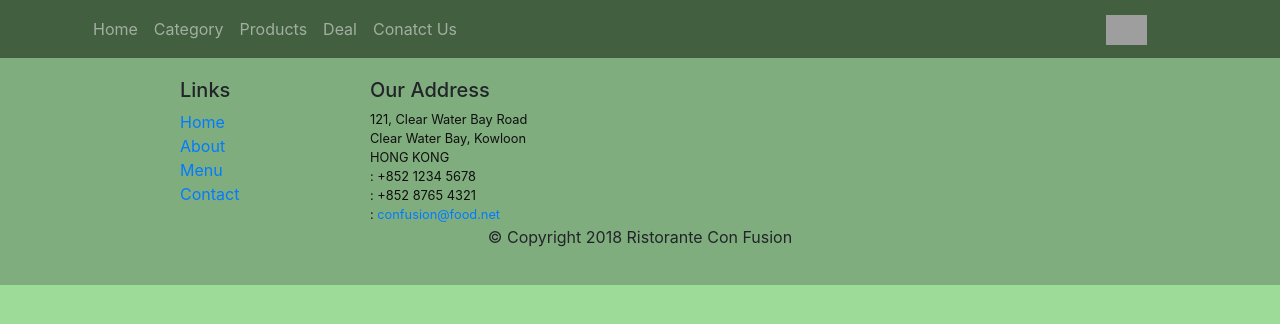
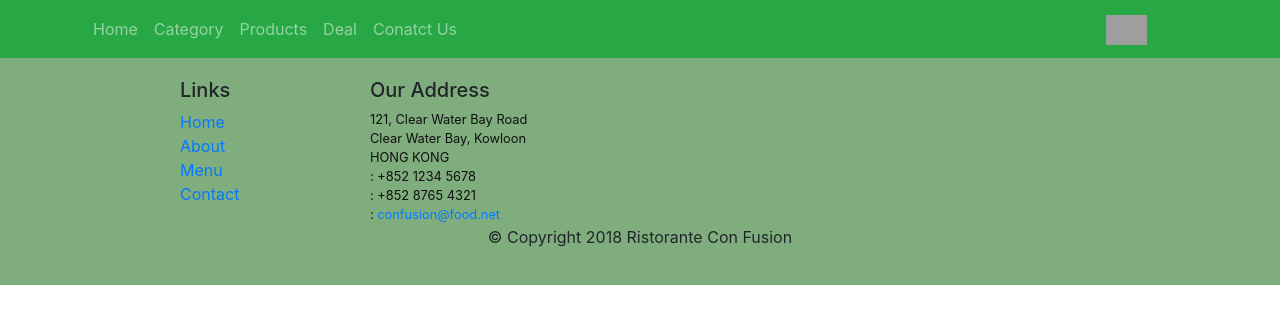
Before and after one commit to AditiHooda/grocery-store, a React (Create React App) app: page / in a window 1280 px wide. Shown: the top 324 px of the page. Built offline with nearby package versions, Linux system fonts and the light colour scheme; grey boxes are pictures that could not be loaded; the HTML template or start-up script is replaced by a standard one.

Commit message:
Updated styling

```diff
--- a/src/App.scss
+++ b/src/App.scss
@@ -1,5 +1,5 @@
 $siteBackground: #9cdb98;
-$headerBackground:#425f40;
+$headerBackground:#28a745;
 $footerBackground:#80ad7e;
 .row-header{
     margin:0px auto;
@@ -27,18 +27,19 @@ address{
 
 .nav {
     background-color: $headerBackground;
-    color: black !important;
+    color: white !important;
     .nav-link:hover{
-        color: black !important;
+        color: white !important;
         text-transform: uppercase;
-        font-size: 20px;
-        background-color: $footerBackground;
+        font-size: 15px;
+        font-weight: bolder;
+        background-color: #176629;
         border-radius: 15px;
     }
 }
-body{
-    background-color: $siteBackground;
-}
+// body{
+//     background-color: $siteBackground;
+// }
 
 .lineThrough{
   color:#999;
--- a/src/Components/ProductsComponent.js
+++ b/src/Components/ProductsComponent.js
@@ -29,13 +29,13 @@ class Products extends Component {
                     </CardBody>
                 </Card>
             return (
-                <div className="col-4 my-2">
+                <div className="col-12 col-md-4 my-2">
                     {productview}
                 </div>
             );
         })
         return (
-            <div class="box-container" >
+            <div class="box-container">
                 <div className="container">
                     <div className="row">
                         {products}
```
